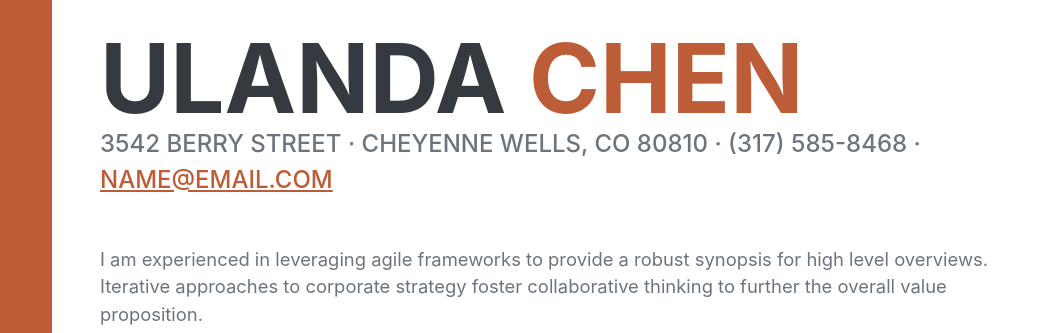
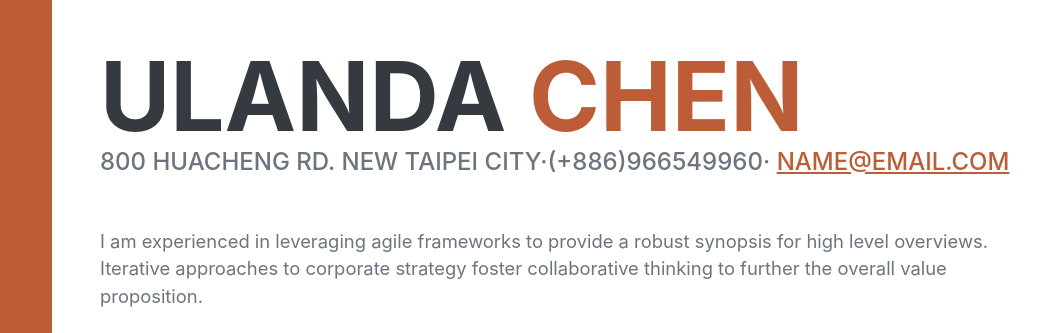
Before and after one commit to ccy9559/ccy9559.github.io, a plain HTML site: page index.html in a window 1280 px wide. Shown: the part 169-502 px from the top of the page, 220-1280 px from the left. Drawn offline with nearby package versions, Linux system fonts and the light colour scheme; a web font is replaced by a local one.

Commit message:
Update index.html

```diff
--- a/index.html
+++ b/index.html
@@ -44,7 +44,7 @@
                         <span class="text-primary">Chen</span>
                     </h1>
                     <div class="subheading mb-5">
-                        3542 Berry Street · Cheyenne Wells, CO 80810 · (317) 585-8468 ·
+                        800 Huacheng Rd. New Taipei City·(+886)966549960·
                         <a href="mailto:name@email.com">name@email.com</a>
                     </div>
                     <p class="lead mb-5">I am experienced in leveraging agile frameworks to provide a robust synopsis for high level overviews. Iterative approaches to corporate strategy foster collaborative thinking to further the overall value proposition.</p>
```
